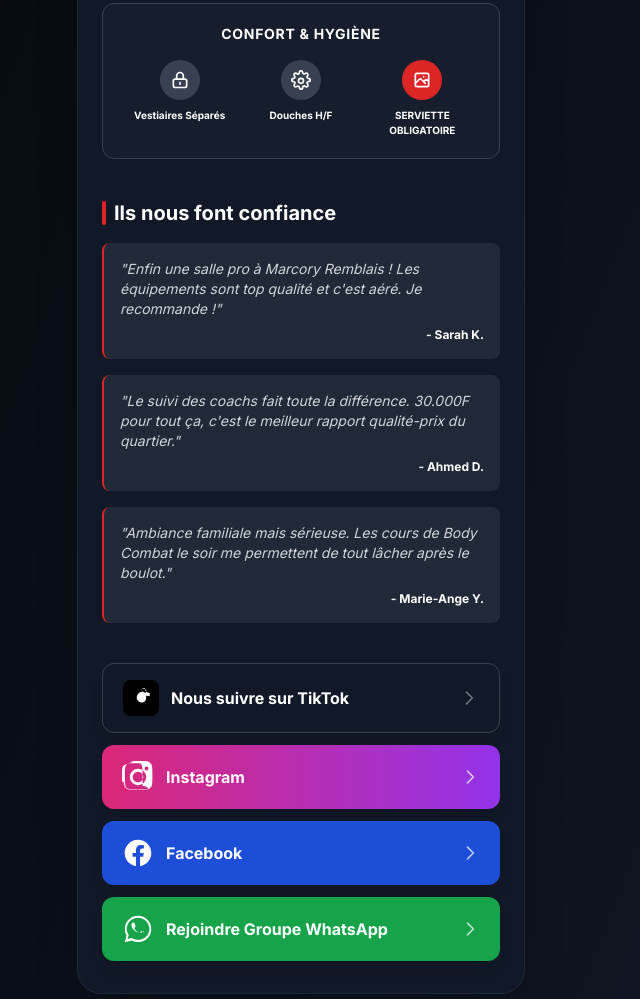
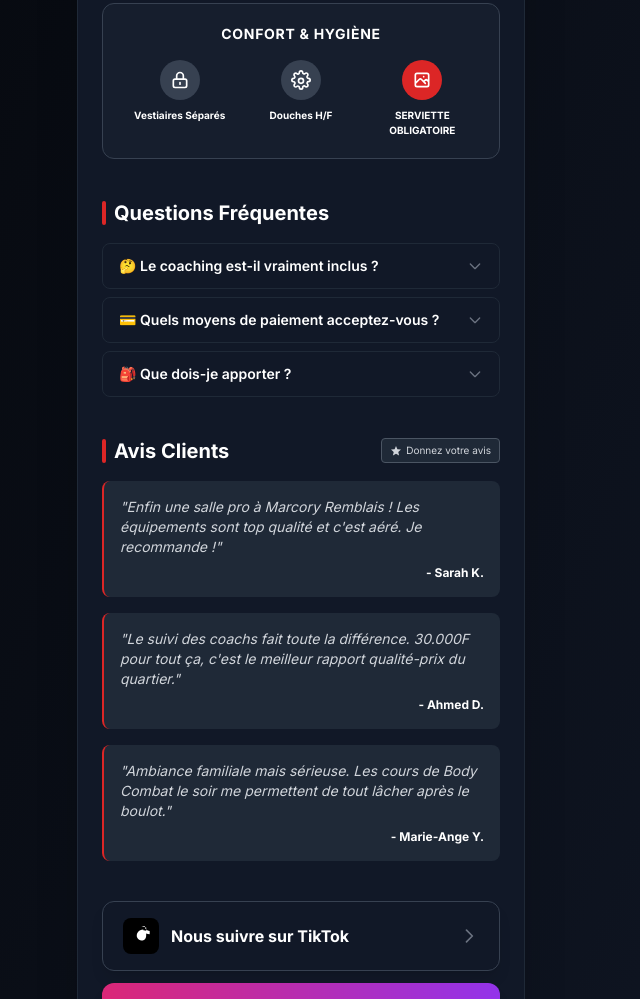
Before and after one commit to ivoirefitness2025-cmd/Code-qr-, a plain HTML site: page index.html in a window 1280 px wide. Shown: the part 2108-3107 px from the top of the page, without its empty margins (339-979 px from the left). Drawn offline with nearby package versions, Linux system fonts and the light colour scheme.

Commit message:
Update index.html

```diff
--- a/index.html
+++ b/index.html
@@ -419,12 +419,60 @@
                 </div>
             </div>
 
+            <!-- FAQ (Nouveau - Accordéon) -->
+            <div class="mb-10" x-data="{ openFaq: null }">
+                <h2 class="text-xl font-bold text-white mb-4 flex items-center gap-2">
+                    <span class="w-1 h-6 bg-brand-red rounded-full"></span>
+                    Questions Fréquentes
+                </h2>
+
+                <div class="space-y-2">
+                    <!-- Question 1 -->
+                    <div class="bg-gray-900 border border-gray-800 rounded-lg overflow-hidden">
+                        <button @click="openFaq === 1 ? openFaq = null : openFaq = 1" class="w-full px-4 py-3 flex justify-between items-center text-left">
+                            <span class="text-white font-semibold text-sm">🤔 Le coaching est-il vraiment inclus ?</span>
+                            <svg class="w-4 h-4 text-gray-500 transition-transform" :class="openFaq === 1 ? 'rotate-180' : ''" fill="none" stroke="currentColor" viewBox="0 0 24 24"><path stroke-linecap="round" stroke-linejoin="round" stroke-width="2" d="M19 9l-7 7-7-7"></path></svg>
+                        </button>
+                        <div x-show="openFaq === 1" class="px-4 pb-3 text-gray-400 text-xs bg-gray-800/50 leading-relaxed">
+                            Oui ! Chez Ivoire Fitness, chaque abonnement inclut un suivi personnalisé par nos coachs qualifiés pour vous aider à atteindre vos objectifs, ainsi qu'un accès illimité aux cours collectifs.
+                        </div>
+                    </div>
+                    <!-- Question 2 -->
+                    <div class="bg-gray-900 border border-gray-800 rounded-lg overflow-hidden">
+                        <button @click="openFaq === 2 ? openFaq = null : openFaq = 2" class="w-full px-4 py-3 flex justify-between items-center text-left">
+                            <span class="text-white font-semibold text-sm">💳 Quels moyens de paiement acceptez-vous ?</span>
+                            <svg class="w-4 h-4 text-gray-500 transition-transform" :class="openFaq === 2 ? 'rotate-180' : ''" fill="none" stroke="currentColor" viewBox="0 0 24 24"><path stroke-linecap="round" stroke-linejoin="round" stroke-width="2" d="M19 9l-7 7-7-7"></path></svg>
+                        </button>
+                        <div x-show="openFaq === 2" class="px-4 pb-3 text-gray-400 text-xs bg-gray-800/50 leading-relaxed">
+                            Nous acceptons les paiements en espèces ainsi que via Mobile Money (Wave, Orange Money).
+                        </div>
+                    </div>
+                    <!-- Question 3 -->
+                    <div class="bg-gray-900 border border-gray-800 rounded-lg overflow-hidden">
+                        <button @click="openFaq === 3 ? openFaq = null : openFaq = 3" class="w-full px-4 py-3 flex justify-between items-center text-left">
+                            <span class="text-white font-semibold text-sm">🎒 Que dois-je apporter ?</span>
+                            <svg class="w-4 h-4 text-gray-500 transition-transform" :class="openFaq === 3 ? 'rotate-180' : ''" fill="none" stroke="currentColor" viewBox="0 0 24 24"><path stroke-linecap="round" stroke-linejoin="round" stroke-width="2" d="M19 9l-7 7-7-7"></path></svg>
+                        </button>
+                        <div x-show="openFaq === 3" class="px-4 pb-3 text-gray-400 text-xs bg-gray-800/50 leading-relaxed">
+                            Pour votre confort et l'hygiène de tous, merci d'apporter une paire de baskets propres, une serviette (obligatoire) et votre bouteille d'eau.
+                        </div>
+                    </div>
+                </div>
+            </div>
+
             <!-- TEMOIGNAGES -->
             <div class="mb-10">
-                <h2 class="text-xl font-bold text-white mb-4 flex items-center gap-2">
-                    <span class="w-1 h-6 bg-brand-red rounded-full"></span>
-                    Ils nous font confiance
-                </h2>
+                <div class="flex items-center justify-between mb-4">
+                    <h2 class="text-xl font-bold text-white flex items-center gap-2">
+                        <span class="w-1 h-6 bg-brand-red rounded-full"></span>
+                        Avis Clients
+                    </h2>
+                    <a href="https://share.google/FCp3nlWBAPQW06m4X" target="_blank" class="text-[10px] bg-gray-800 hover:bg-gray-700 text-gray-300 px-2 py-1 rounded border border-gray-600 transition-colors flex items-center gap-1">
+                        <svg class="w-3 h-3" fill="currentColor" viewBox="0 0 24 24"><path d="M12 17.27L18.18 21l-1.64-7.03L22 9.24l-7.19-.61L12 2 9.19 8.63 2 9.24l5.46 4.73L5.82 21z"/></svg>
+                        Donnez votre avis
+                    </a>
+                </div>
+
                 <div class="space-y-4">
                     <div class="bg-gray-800 p-4 rounded-lg border-l-2 border-brand-red">
                         <p class="text-gray-300 text-sm italic mb-2">"Enfin une salle pro à Marcory Remblais ! Les équipements sont top qualité et c'est aéré. Je recommande !"</p>
```
